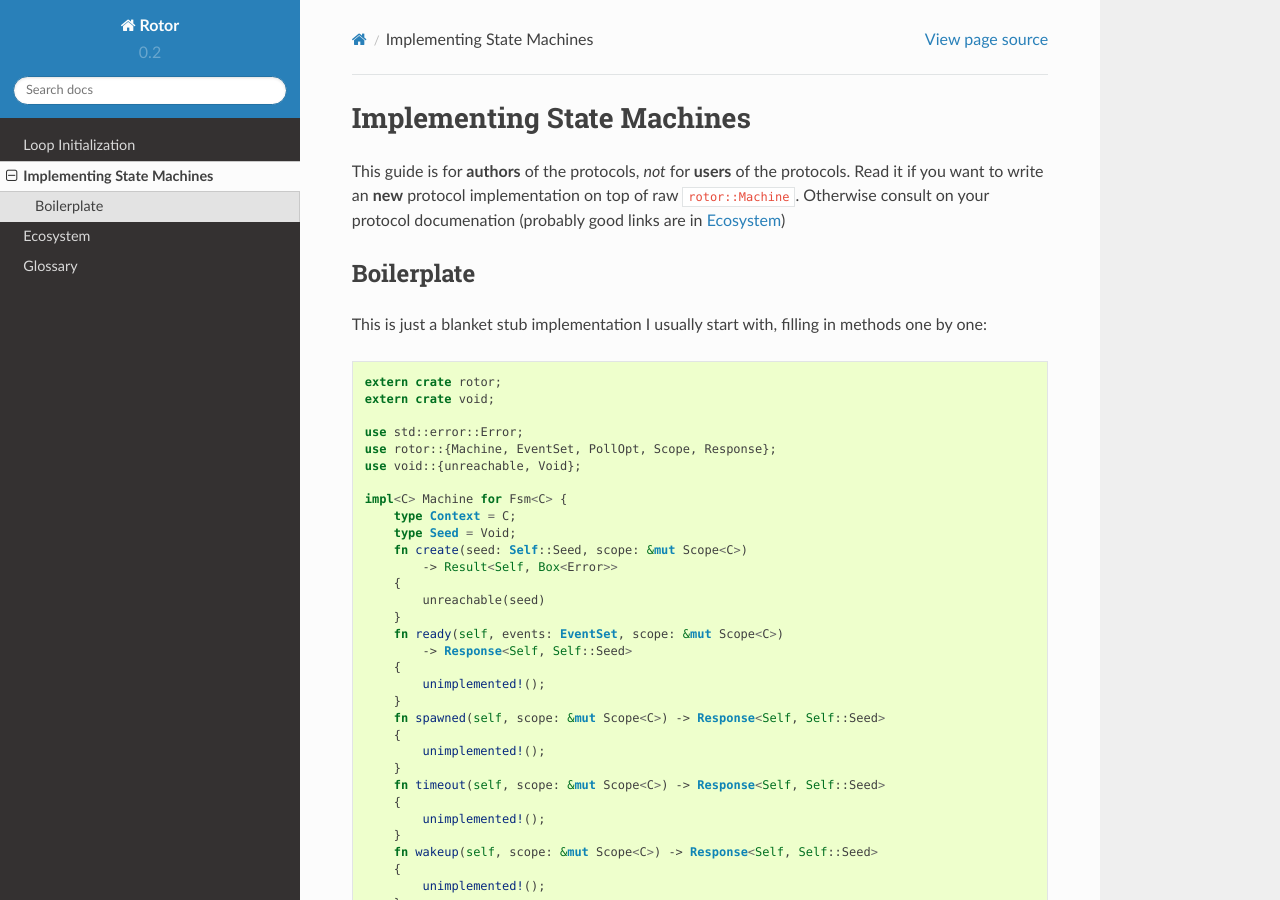
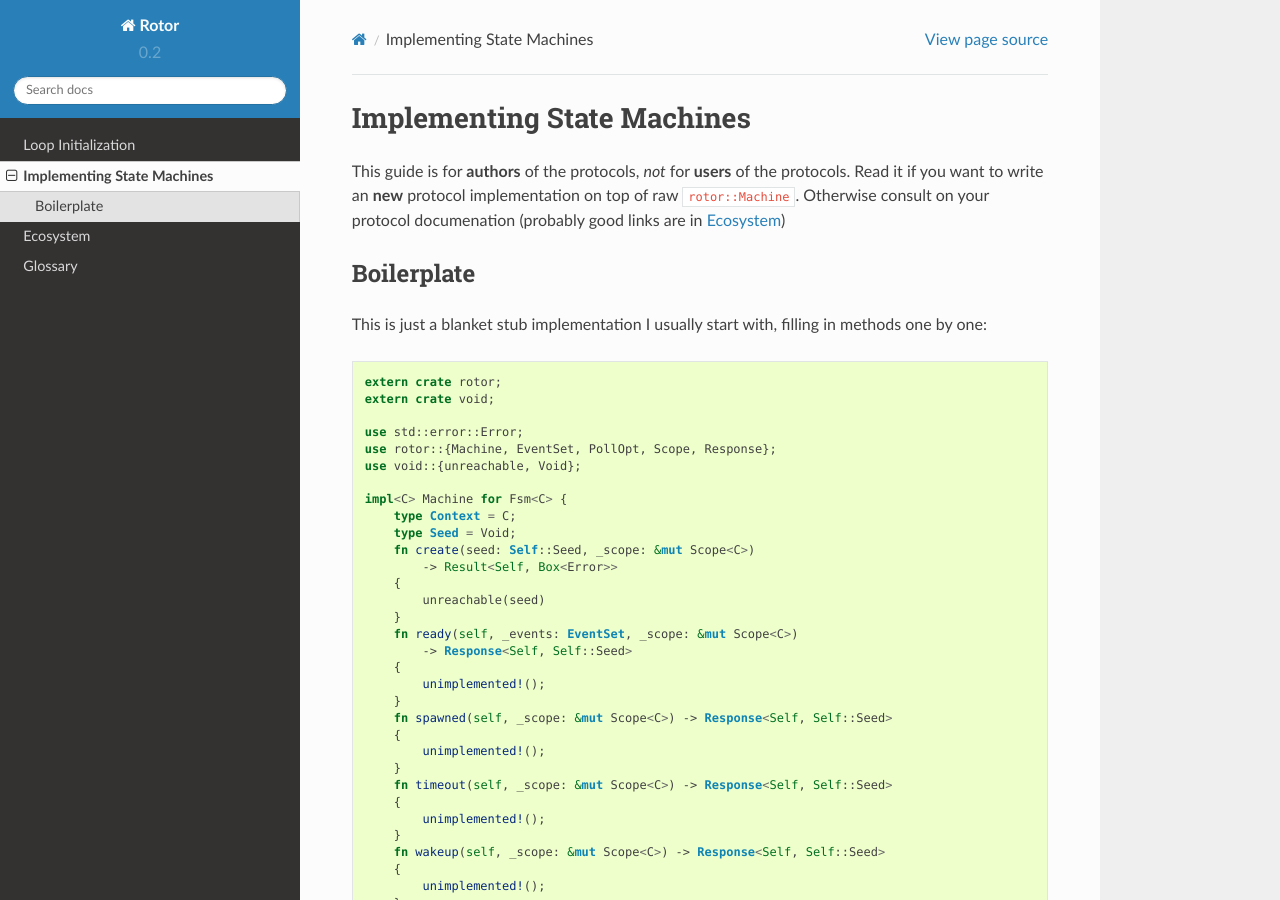
Before and after one commit to tailhook/rotor, a Sphinx documentation site: the page built from doc/state_machine.rst, in a window 1280 px wide and 900 px high. Built offline with Sphinx 7.4.7 and the Read the Docs theme 2.0.0, drawn with Linux system fonts in a browser that asks for light colours.

```diff
--- a/doc/state_machine.rst
+++ b/doc/state_machine.rst
@@ -26,25 +26,25 @@ in methods one by one::
     impl<C> Machine for Fsm<C> {
         type Context = C;
         type Seed = Void;
-        fn create(seed: Self::Seed, scope: &mut Scope<C>)
+        fn create(seed: Self::Seed, _scope: &mut Scope<C>)
             -> Result<Self, Box<Error>>
         {
             unreachable(seed)
         }
-        fn ready(self, events: EventSet, scope: &mut Scope<C>)
+        fn ready(self, _events: EventSet, _scope: &mut Scope<C>)
             -> Response<Self, Self::Seed>
         {
             unimplemented!();
         }
-        fn spawned(self, scope: &mut Scope<C>) -> Response<Self, Self::Seed>
+        fn spawned(self, _scope: &mut Scope<C>) -> Response<Self, Self::Seed>
         {
             unimplemented!();
         }
-        fn timeout(self, scope: &mut Scope<C>) -> Response<Self, Self::Seed>
+        fn timeout(self, _scope: &mut Scope<C>) -> Response<Self, Self::Seed>
         {
             unimplemented!();
         }
-        fn wakeup(self, scope: &mut Scope<C>) -> Response<Self, Self::Seed>
+        fn wakeup(self, _scope: &mut Scope<C>) -> Response<Self, Self::Seed>
         {
             unimplemented!();
         }
```
